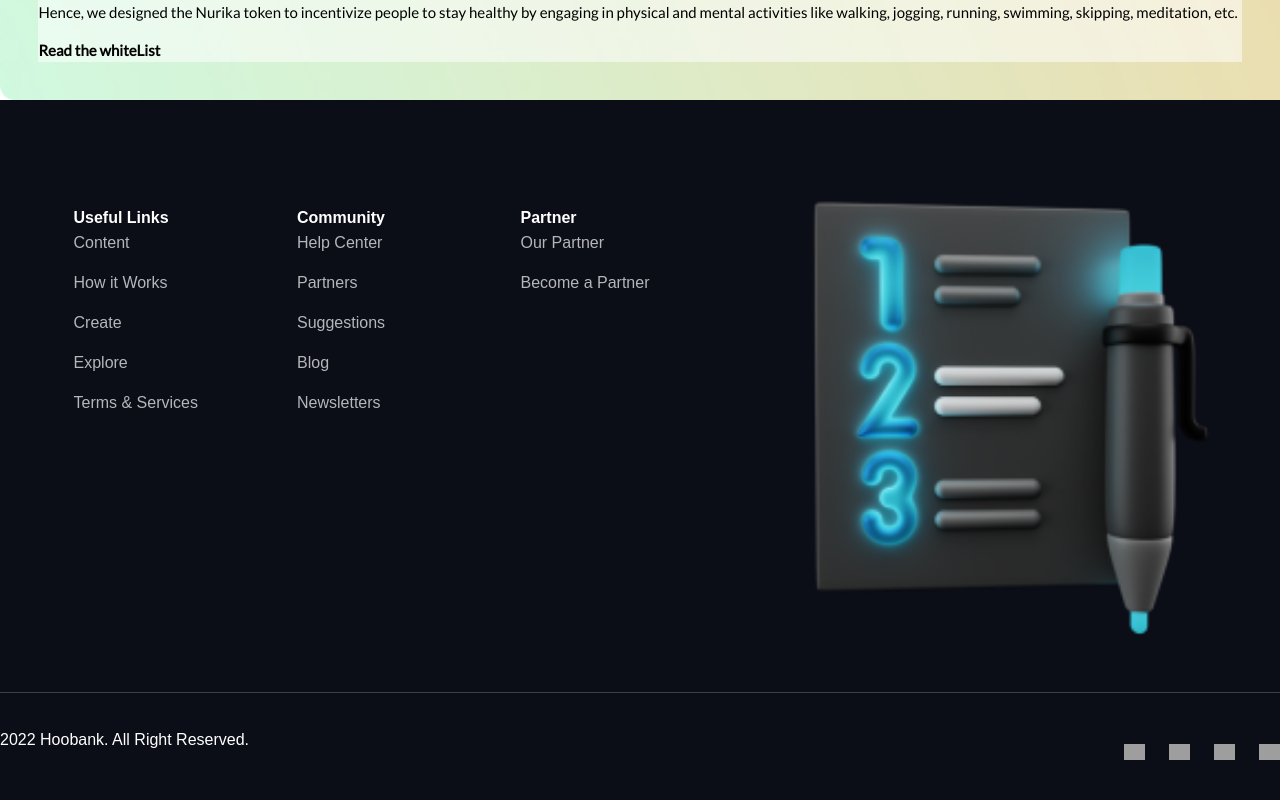
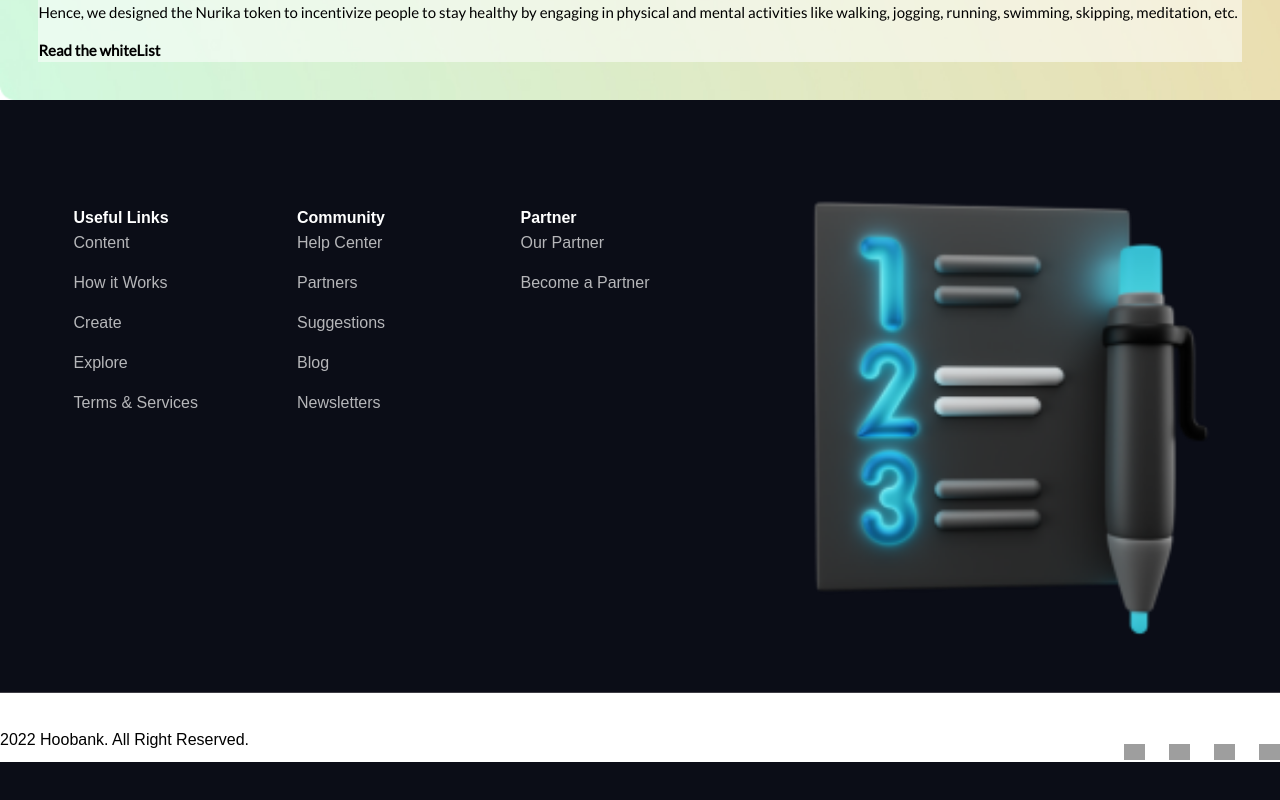
Before and after one commit to juverasworld/Nurika, a Next.js app: page /Post/Whitepaper in a window 1280 px wide. Shown: the part 955-1755 px from the top of the page. Built offline with nearby package versions, Linux system fonts and the light colour scheme; grey boxes are pictures that could not be loaded.

Commit message:
An error check

```diff
--- a/pages/Post/Whitepaper.jsx
+++ b/pages/Post/Whitepaper.jsx
@@ -105,16 +105,16 @@ export default function About() {
               {/* <p className="font-poppins font-normal text-dimWhite text-[18px] leading-[30.8px] mt-4 max-w-[310px]">A new way to make payments easy,  reliable and secured </p> */}
             </div>
           </div>
-          <div className='w-full flex justify-between items-center md:flex-row flex-col pt-6 border-t-[1px] border-t-[#3f3e45]'>
-            <p className='font-poppins font-normal text-center text-[18x] leading-[27px] text-white'>
+          <div className='w-full flex justify-between items-center md:flex-row flex-col pt-6 border-t-[1px] border-t-[#3f3e45] bg-white text-black'>
+            <p className='font-poppins font-normal text-center text-[18x] leading-[27px] bg-white text-black'>
               2022 Hoobank. All Right Reserved.
             </p>
-            <div className='flex flex-row md: mt-0 mt-6 ' >
+            <div className='flex flex-row md: mt-0 mt-6  ' >
               {socialMedia.map((social, index) => (
                 <img
                   key={social.id}
                   src={social.icon} alt="social.id"
-                  className={`w-[21px] h-[21px] object-contain cursor-pointer text-secondary ${index !== socialMedia.length - 1 ? "mr-6" : "mr-0"}`}
+                  className={`w-[21px] h-[21px] object-contain cursor-pointer  text-secondary ${index !== socialMedia.length - 1 ? "mr-6" : "mr-0"}`}
                 />
               ))}
             </div>
--- a/pages/index.jsx
+++ b/pages/index.jsx
@@ -22,10 +22,10 @@ export default function Home() {
         <ul className="list-none sm:flex hidden justify-end items-center flex-1">
           {navLinks.map((nav, index) => (<li>
             <Link key={nav.id}
-            href= {`/${nav.id}`}
-            className={`font-lato font-normal cursor-pointer text-[16px] text-black ${index === navLinks.length - 1 ? "mr-0" : "mr-10"}`}
-          >
-            <a>{nav.title}</a> </Link>
+              href={`/${nav.id}`}
+              className={`font-lato font-normal cursor-pointer text-[16px] text-black ${index === navLinks.length - 1 ? "mr-0" : "mr-10"}`}
+            >
+              <a>{nav.title}</a> </Link>
           </li>))}
         </ul>
         <div className='sm:hidden flex flex-1 justify-end items-center'>
@@ -39,12 +39,12 @@ export default function Home() {
             <ul className="list-none flex flex-col justify-end items-center flex-1">
               {navLinks.map((nav, index) => (
                 <li>
-                <Link key={nav.id}
-                 href= {`/${nav.id}`} >
+                  <Link key={nav.id}
+                    href={`/${nav.id}`}
 
-                  className={`font-lato font-normal cursor-pointer text-[16px] text-black ${index === navLinks.length - 1 ? "mr-0" : "mb-4"}`}
+                    className={`font-lato font-normal cursor-pointer text-[16px] text-black ${index === navLinks.length - 1 ? "mr-0" : "mb-4"}`}>
 
-                  <a >{nav.title}</a></Link>
+                    <a>{nav.title}</a> </Link>
                 </li>))}
             </ul>
 
```
